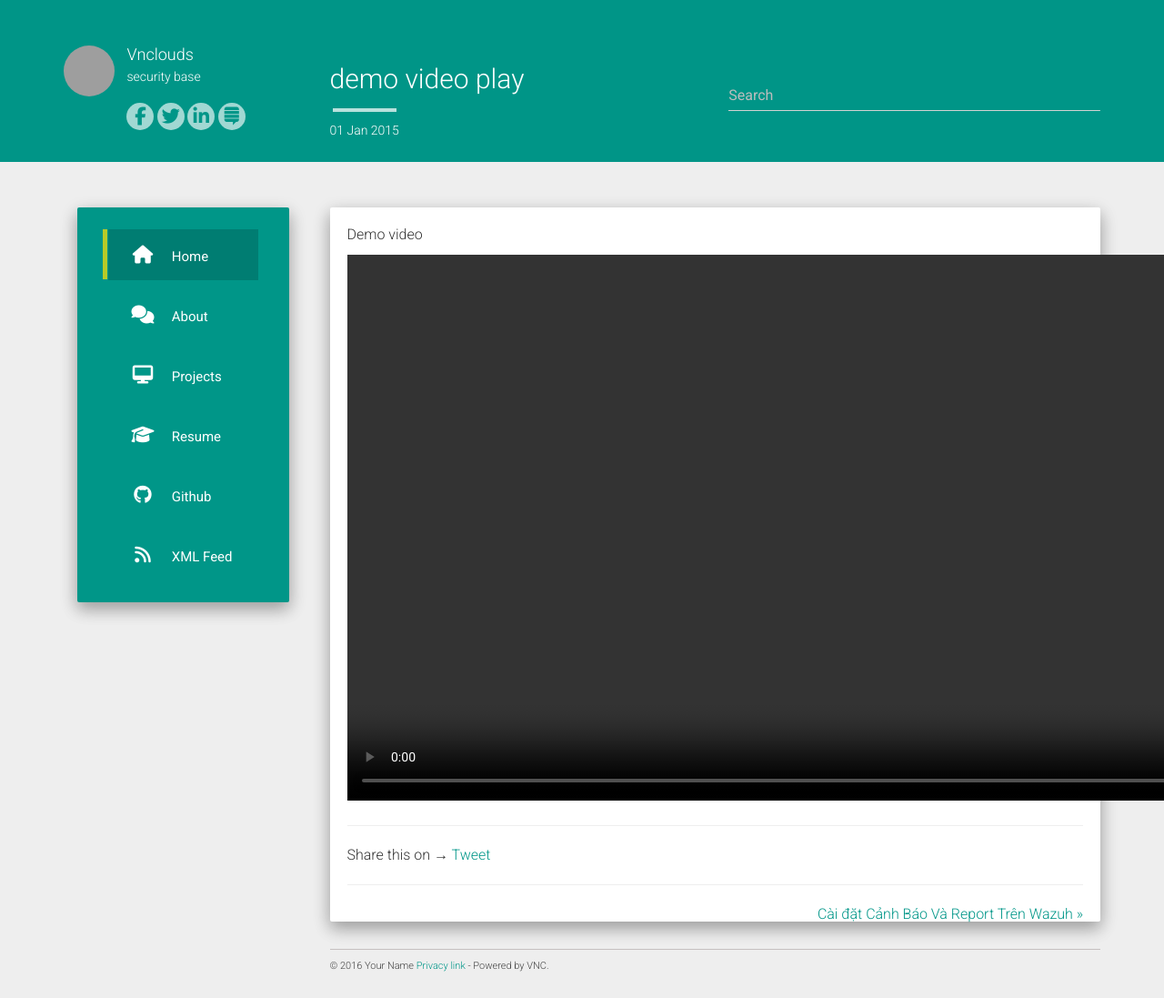
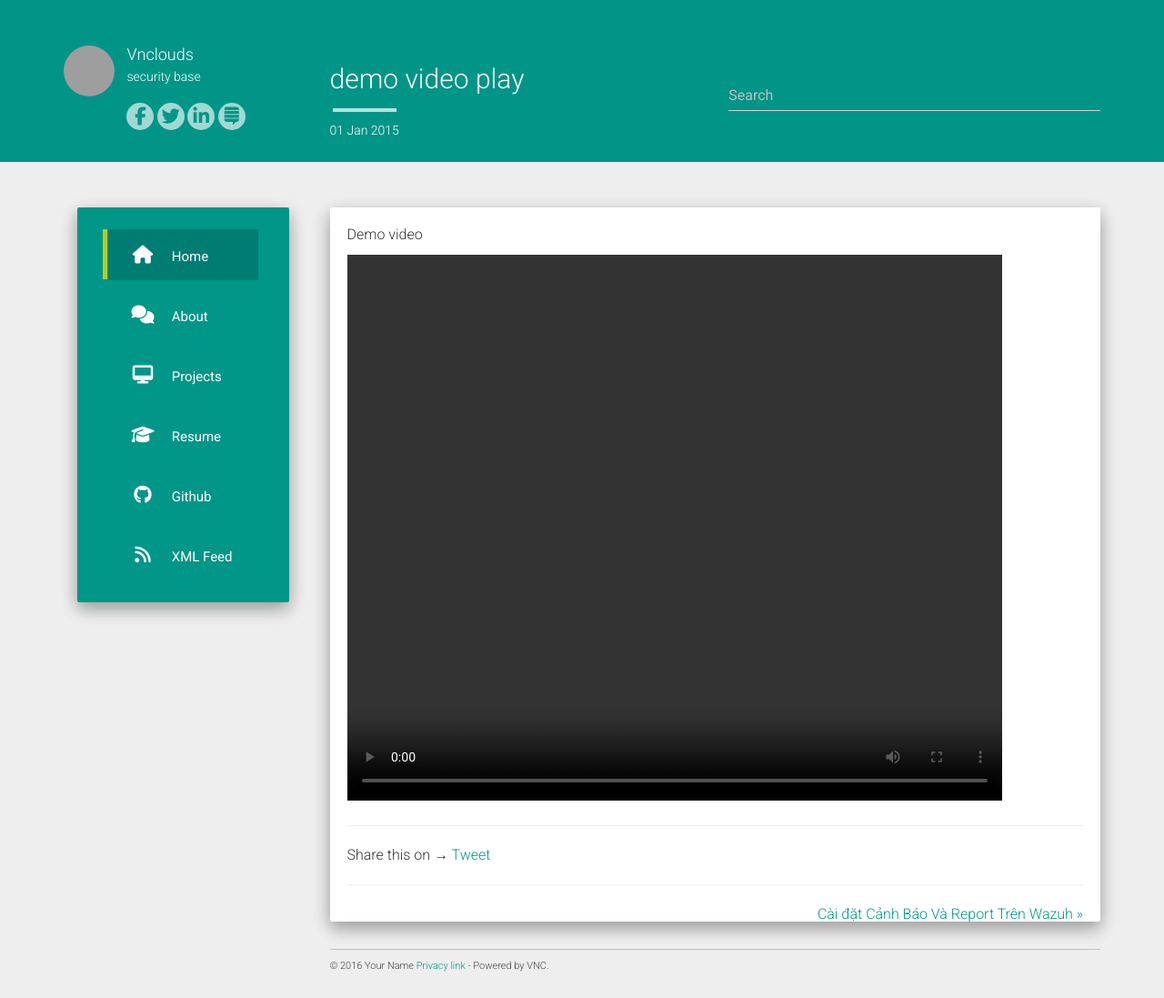
Before and after one commit to vncloudsco/Documentation, a Jekyll site: the page built from _posts/2015-01-01-demovideo.md, in a window 1280 px wide. Shown: the whole page at 91% size. Built offline with Jekyll 4.4.1, drawn with Linux system fonts in a browser that asks for light colours; nearby versions of some CDN libraries; comment, search, counter and statistics services are not loaded; grey boxes are pictures that could not be loaded.

Commit message:
Update 2015-01-01-demovideo.md

```diff
--- a/_posts/2015-01-01-demovideo.md
+++ b/_posts/2015-01-01-demovideo.md
@@ -10,7 +10,7 @@ Demo video
 <script src="https://cdn.jsdelivr.net/npm/hls.js@latest"></script>
 <!-- Or if you want a more recent canary version -->
 <!-- <script src="https://cdn.jsdelivr.net/npm/hls.js@canary"></script> -->
-<video id="video" style="width: 720; height: 600px" controls></video>
+<video id="video" style="width: 720px; height: 600px" controls></video>
 <script>
   var video = document.getElementById('video');
   if(Hls.isSupported()) {
```
